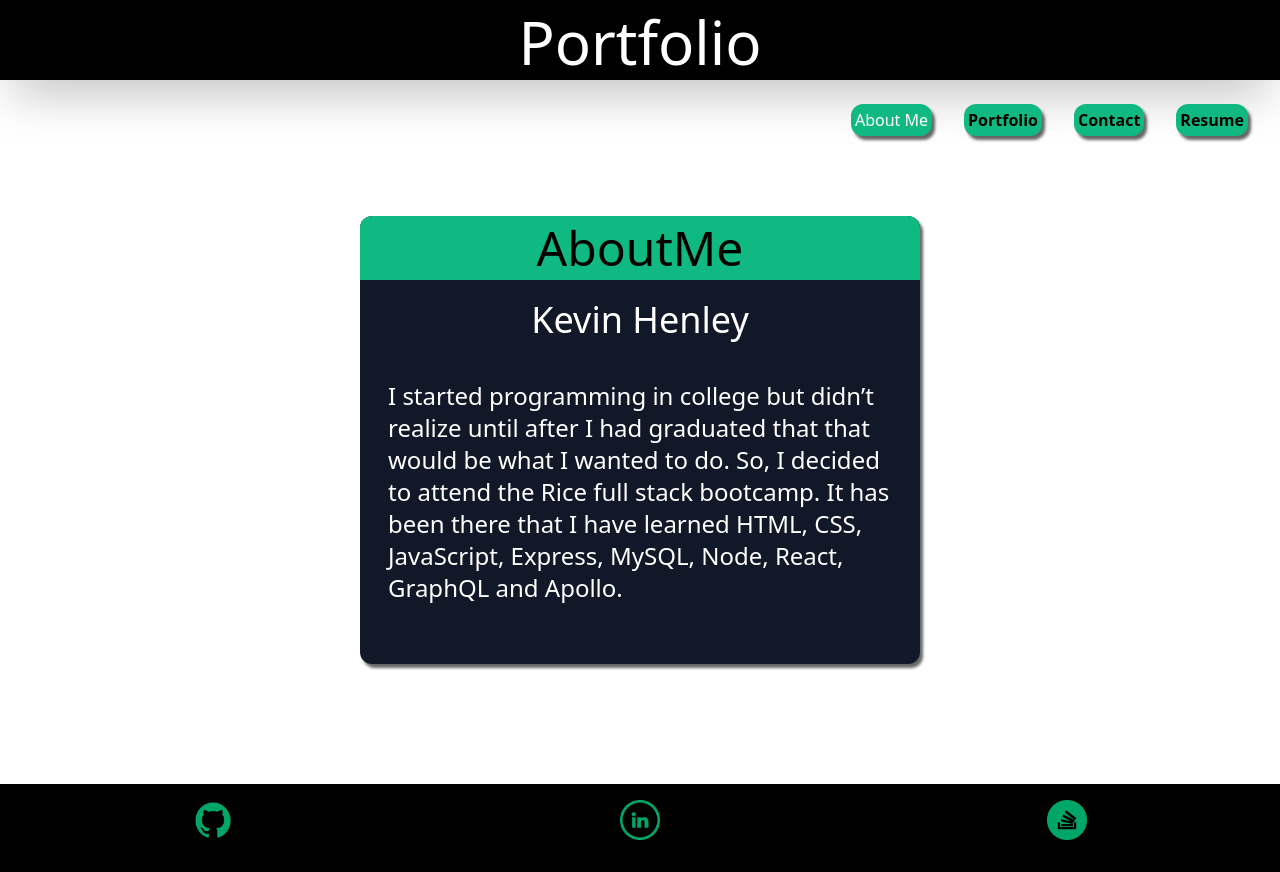
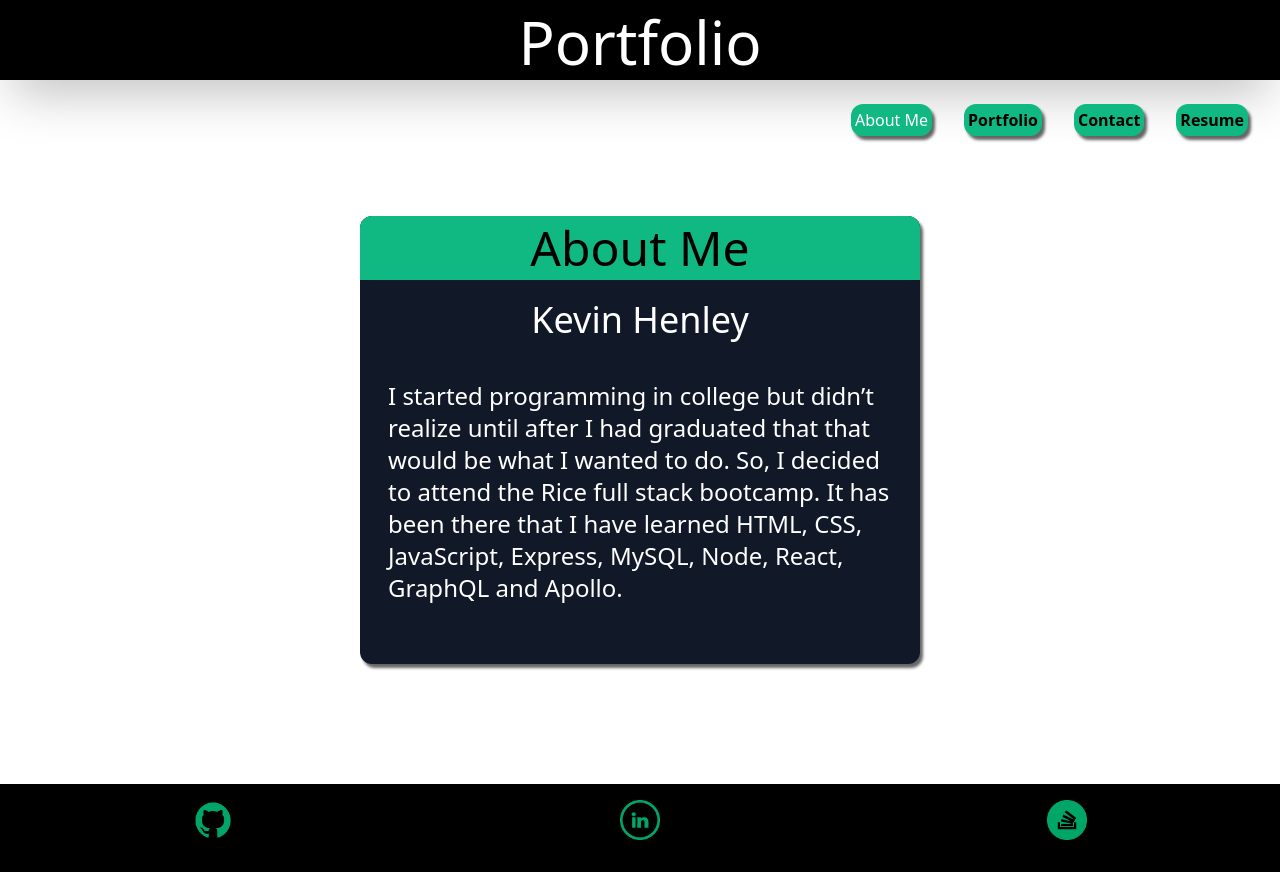
Before and after one commit to KevinHenleyCode/React_Portfolio, a React (Create React App) app in the folder portfolio/: page / in a window 1280 px wide. Built offline with nearby package versions, Linux system fonts and the light colour scheme.

Commit message:
added spacing to about me

```diff
--- a/portfolio/src/components/pages/AboutMe.js
+++ b/portfolio/src/components/pages/AboutMe.js
@@ -5,7 +5,7 @@ function AboutMe() {
     return(
         <div className='flex flex-col justify-center m-auto sm:mb-0q exit h-auto text-white py-4 px-10 mt-auto sm:py-10 w-11/12 lg:w-1/2'>
             <div className='mb-20 pb-10 shadow-sm rounded-xl bg-gray-900 w-full'>
-                <h2 className='flex justify-center bg-green-500 rounded-t-xl text-xl text-black sm:text-5xl py-2'>AboutMe</h2>
+                <h2 className='flex justify-center bg-green-500 rounded-t-xl text-xl text-black sm:text-5xl py-2'>About Me</h2>
 
                 <div className='flex flex-col justify-center px-2'>
                     <h2 className='flex justify-center my-5 text-xl sm:text-4xl'>Kevin Henley</h2>
```
